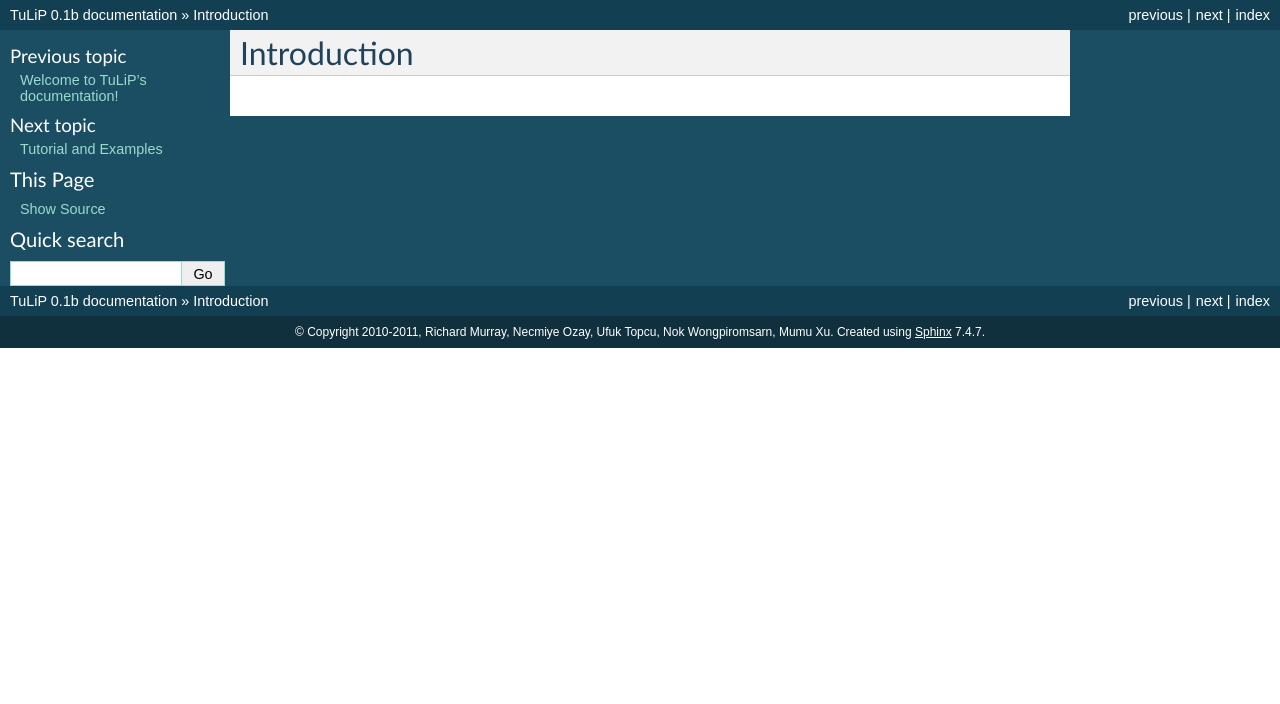
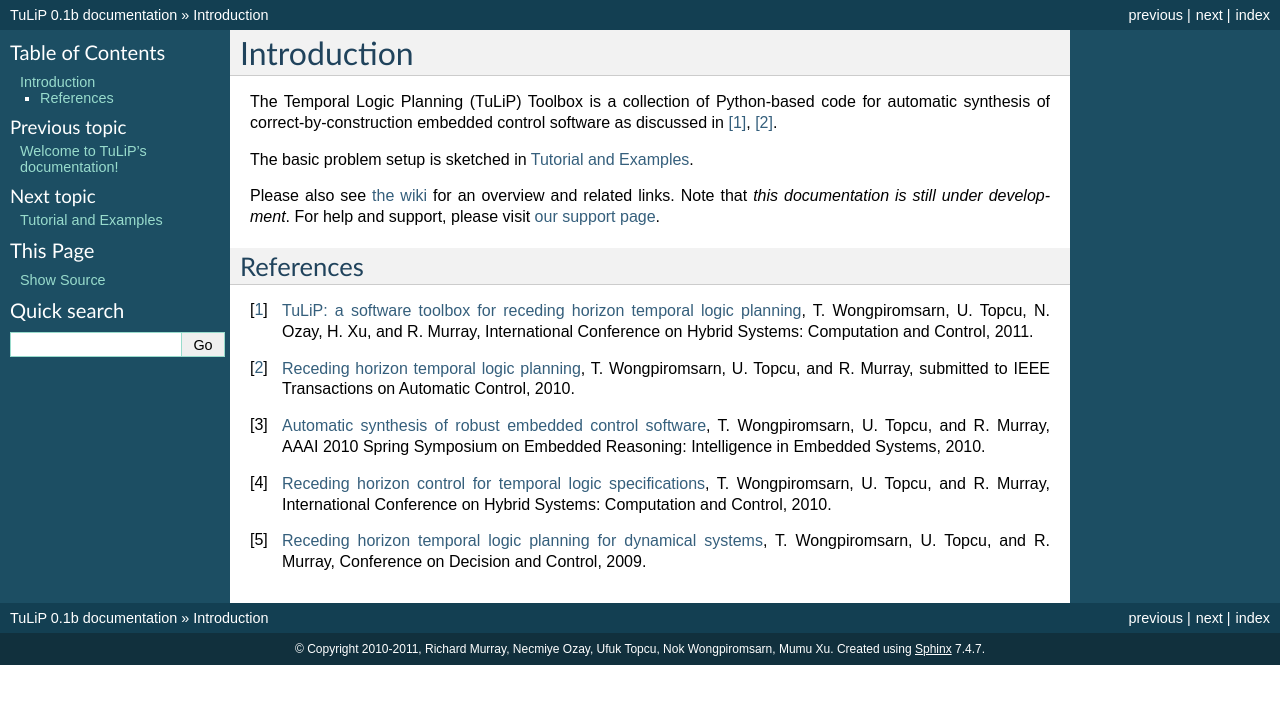
Before and after one commit to tulip-control/tulip-control, a Sphinx documentation site: the page built from doc/intro.txt, in a window 1280 px wide. Shown: the top 704 px of the page. Built offline with Sphinx 7.4.7, drawn with Linux system fonts in a browser that asks for light colours; formulas are drawn with MathJax 3.

Commit message:
doc/intro.txt: moderately populate intro page in documentation.

```diff
--- a/doc/intro.txt
+++ b/doc/intro.txt
@@ -1,2 +1,41 @@
+.. highlight:: rst
+
 Introduction
 ============
+
+The Temporal Logic Planning (TuLiP) Toolbox is a collection of
+Python-based code for automatic synthesis of correct-by-construction
+embedded control software as discussed in [1]_, [2]_.
+
+The basic problem setup is sketched in :doc:`tutorial`.
+
+Please also see `the wiki <http://tulip-control.sourceforge.net>`_ for an
+overview and related links.  Note that *this documentation is still
+under development*.  For help and support, please visit `our support page <http://sourceforge.net/projects/tulip-control/support>`_.
+
+
+References
+----------
+
+.. [1] `TuLiP: a software toolbox for receding horizon
+  temporal logic planning <http://www.cds.caltech.edu/~utopcu/images//d/d2/WTOXM-hscc11.pdf>`_, T. Wongpiromsarn, U. Topcu, N. Ozay, H. Xu,
+  and R. Murray, International Conference on Hybrid Systems:
+  Computation and Control, 2011.
+
+.. [2] `Receding horizon temporal logic planning <http://www.cds.caltech.edu/~utopcu/images/0/09/WTM-itac10.pdf>`_,
+  T. Wongpiromsarn, U. Topcu, and R. Murray, submitted to IEEE
+  Transactions on Automatic Control, 2010.
+
+.. [3] `Automatic synthesis of robust embedded control
+  software <http://www.cds.caltech.edu/~utopcu/images/9/98/WTM-aaai10.pdf>`_, T. Wongpiromsarn, U. Topcu, and R. Murray, AAAI 2010
+  Spring Symposium on Embedded Reasoning: Intelligence in Embedded
+  Systems, 2010.
+
+.. [4] `Receding horizon control for temporal logic
+  specifications <http://www.cds.caltech.edu/~utopcu/images/b/b7/WTM-hscc10.pdf>`_, T. Wongpiromsarn, U. Topcu, and R. Murray,
+  International Conference on Hybrid Systems: Computation and Control,
+  2010.
+
+.. [5] `Receding horizon temporal logic planning for dynamical
+  systems <http://www.cds.caltech.edu/~utopcu/images/1/10/WTM-cdc09.pdf>`_, T. Wongpiromsarn, U. Topcu, and R. Murray, Conference on
+  Decision and Control, 2009.
```
